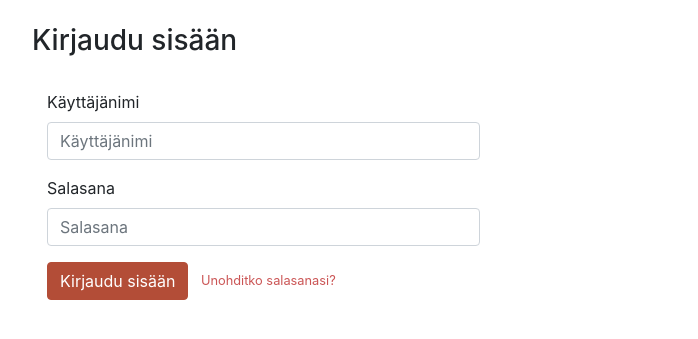
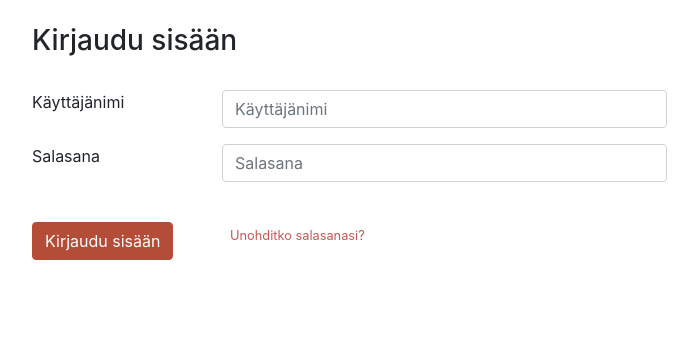
Before and after one commit to riinaalisah/Kirjahylly, a Flask app: page /auth/login/ in a window 1280 px wide. Shown: the part 56-395 px from the top of the page, without its empty margins (53-751 px from the left). Run offline with Flask 2, Linux system fonts and the light colour scheme; some libraries are stand-ins or nearby versions.

Commit message:
Ulkoasumuokkailuja

```diff
--- a/application/models.py
+++ b/application/models.py
@@ -5,4 +5,4 @@ class Base(db.Model):
     __abstract__ = True
 
     id = db.Column(db.Integer, primary_key=True)
-    date_created = db.Column(db.DateTime, default=db.func.current_timestamp())
+    date_created = db.Column(db.Date, default=db.func.current_date())
--- a/application/templates/auth/editinfo.html
+++ b/application/templates/auth/editinfo.html
@@ -8,7 +8,7 @@
     <div class="form-group">
         <label class="col-form-label col-sm-3" for="ValidationCustom01"><strong>Käyttäjänimi</strong></label>
         <div class="col-sm-5">
-            <input type="text" class="form-control" name="username" id="validationCustom01" value="{{ user.username }}" maxlength="30" minlength="5" required>
+            <input type="text" class="form-control" name="username" id="validationCustom01" placeholder="Käyttäjänimi" value="{{ user.username }}" maxlength="30" minlength="5" required>
             <div class="invalid-feedback">
                 Käyttäjänimen tulee olla 5-30 merkkiä pitkä.
             </div>
@@ -18,7 +18,7 @@
     <div class="form-group">
         <label class="col-form-label col-sm-3" for="ValidationCustom02"><strong>Sähköpostiosoite</strong></label>
         <div class="col-sm-5">
-            <input type="text" class="form-control" name="email" id="ValidationCustom02" value="{{ user.email }}" required maxlength="50" minlength="5">
+            <input type="text" class="form-control" name="email" id="ValidationCustom02" placeholder="Sähköpostiosoite" value="{{ user.email }}" required maxlength="50" minlength="5">
             <div class="invalid-feedback">
                 Sähköpostiosoitteen tulee olla 5-50 merkkiä pitkä.
             </div>
--- a/application/templates/auth/loginform.html
+++ b/application/templates/auth/loginform.html
@@ -4,27 +4,36 @@
 <h3>Kirjaudu sisään</h3><br>
 <form class="needs-validation" method="POST" action= "{{ url_for('auth_login') }}" novalidate>
 
-  <div class="form-group col-sm-5">
-    <label for="validationCustom01">Käyttäjänimi</label>
-    <input type="text" class="form-control" name="username" id="validationCustom01" placeholder="Käyttäjänimi" required minlength="1" maxlength="30">
+  <div class="form-group row">
+    <label class="col-form label col-sm-2" for="validationCustom01">Käyttäjänimi</label>
+    <div class="col-sm-5">
+      <input type="text" class="form-control" name="username" id="validationCustom01" placeholder="Käyttäjänimi" required minlength="1" maxlength="30">
+    </div>
     <div class="invalid-feedback">
       Syötä käyttäjänimi.
     </div>
   </div>
 
-  <div class="form-group col-sm-5">
-    <label for="validationCustom02">Salasana</label>
-    <input type="password" class="form-control" name="password" id="validationCustom02" placeholder="Salasana" required minlength="1" maxlength="20">
+  <div class="form-group row">
+    <label class="col-form label col-sm-2" for="validationCustom02">Salasana</label>
+    <div class="col-sm-5">
+      <input type="password" class="form-control" name="password" id="validationCustom02" placeholder="Salasana" required minlength="1" maxlength="20">
+    </div>
     <div class="invalid-feedback">
       Syötä salasana.
     </div>
-  </div>
+  </div><br>
 
-  <div class="form-group col-sm-5">
-    <button type="submit" class="btn" style="color: #ffffff ; background-color: #b34d37; border-color: #b34d37">Kirjaudu sisään</button>
-    <small class="text-muted m-2">
-      <a style="color: #cb5555;" href="{{ url_for('auth_reset_request') }}">Unohditko salasanasi?</a>
-    </small>
+  <div class="form-group row">
+    <div class="col-sm-2">
+      <button type="submit" class="btn" style="color: #ffffff ; background-color: #b34d37; border-color: #b34d37">Kirjaudu sisään</button>
+    </div>
+    <div class="col-sm-5">
+      <small class="text-muted m-2">
+        <a style="color: #cb5555;" href="{{ url_for('auth_reset_request') }}">Unohditko salasanasi?</a>
+      </small>
+    </div>
+
   </div>
 
   <div class="form-group col-sm-6">
--- a/application/templates/authors/editinfo.html
+++ b/application/templates/authors/editinfo.html
@@ -10,7 +10,7 @@
     <div class="form-group">
         <label class="col-form-label col-sm-3" for="ValidationCustom01"><strong>Kirjailijan etunimi</strong></label>
         <div class="col-sm-5">
-            <input type="text" class="form-control" name="firstname" id="validationCustom01" value="{{ author.firstname }}" maxlength="30" minlength="1" required>
+            <input type="text" class="form-control" name="firstname" id="validationCustom01" placeholder="Etunimi" value="{{ author.firstname }}" maxlength="30" minlength="1" required>
             <div class="invalid-feedback">
                 Kirjailijan etunimen tulee olla 1-30 merkkiä pitkä.
             </div>
@@ -20,7 +20,7 @@
     <div class="form-group">
         <label class="col-form-label col-sm-3" for="ValidationCustom02"><strong>Kirjailijan sukunimi</strong></label>
         <div class="col-sm-5">
-            <input type="text" class="form-control" name="lastname" id="ValidationCustom02" value="{{ author.lastname }}" required maxlength="30" minlength="1">
+            <input type="text" class="form-control" name="lastname" id="ValidationCustom02" placeholder="Sukunimi" value="{{ author.lastname }}" required maxlength="30" minlength="1">
             <div class="invalid-feedback">
                 Kirjailijan sukunimen tulee olla 1-30 merkkiä pitkä.
             </div>
--- a/application/templates/authors/new.html
+++ b/application/templates/authors/new.html
@@ -4,7 +4,7 @@
 {% extends "layout.html" %}
 {% block body %}
 <h3>Lisää kirjailija</h3>
-<p>Lisää uusi kirjailija syöttämällä kirjailijan etu- ja sukunimi. Huomioithan ettei kumpikaan nimistä saa sisältää välilyöntejä!</p><br>
+<p style="width: 75%">Lisää uusi kirjailija syöttämällä kirjailijan etu- ja sukunimi. Huomioithan ettei kumpikaan nimistä saa sisältää välilyöntejä!</p><br>
 <form class="needs-validation" method="POST" action="{{ url_for('authors_create') }}" novalidate>
 
   <div class="form-group row">
@@ -25,7 +25,7 @@
         Ole hyvä ja syötä kirjailijan sukunimi.
       </div>
     </div>
-  </div>
+  </div><br>
 
    <div class="form-group row col-sm-3">
       <button type="submit" class="btn" style="color: #ffffff ; background-color: #b34d37; border-color: #b34d37">Lisää kirjailija</button>
--- a/application/templates/books/new.html
+++ b/application/templates/books/new.html
@@ -3,7 +3,7 @@
 {% block body %}
 <form class="needs-validation" method="POST" action="{{ url_for('books_new') }}" novalidate>
 <h3>Lisää kirja</h3>
-  <p>Kirjailija ja kirjan nimi ovat pakollisia kenttiä, mutta voit halutessasi syöttää myös kirjan julkaisuvuoden, sivumäärän ja ISBN-koodin. Jos haluamaasi kirjailijaa ei löydy tietokannasta, käy lisäämässä se <a style="color: #cb5555" href="{{ url_for('authors_create') }}">täältä</a>.</p>
+  <p style="width: 75%">Kirjailija ja kirjan nimi ovat pakollisia kenttiä, mutta voit halutessasi syöttää myös kirjan julkaisuvuoden, sivumäärän ja ISBN-koodin. Jos haluamaasi kirjailijaa ei löydy tietokannasta, käy lisäämässä se <a style="color: #cb5555" href="{{ url_for('authors_create') }}">täältä</a>.</p>
   <br>
   <div class="form-group row">
     <label class="col-form-label col-sm-2" for="validationCustom01">Valitse kirjailija</label>
@@ -50,9 +50,9 @@
       <div class="col-sm-5">
         <input type="text" class="form-control" name="inputIsbn" id="inputIsbn" placeholder="ISBN" maxlength="19">
       </div>
-    </div>
+    </div><br>
 
-    <div class="form-group row">
+    <div class="form-group row col-sm-3">
       <button type="submit" class="btn" style="color: #ffffff ; background-color: #b34d37; border-color: #b34d37">Lisää kirja</button>
     </div>
 
```
Also changed, not shown: application/templates/auth/register.html (+6 -2 lines), application/templates/books/editinfo.html (+10 -7 lines).
